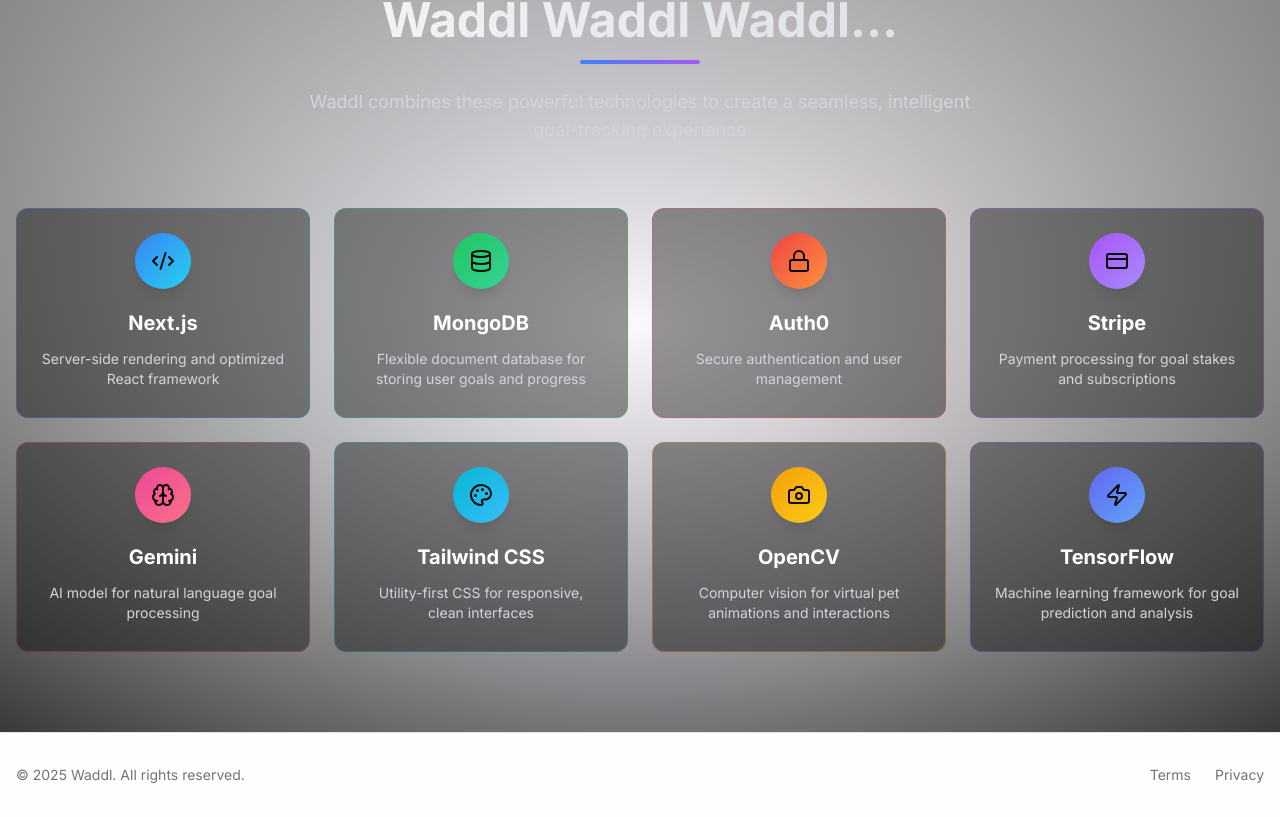
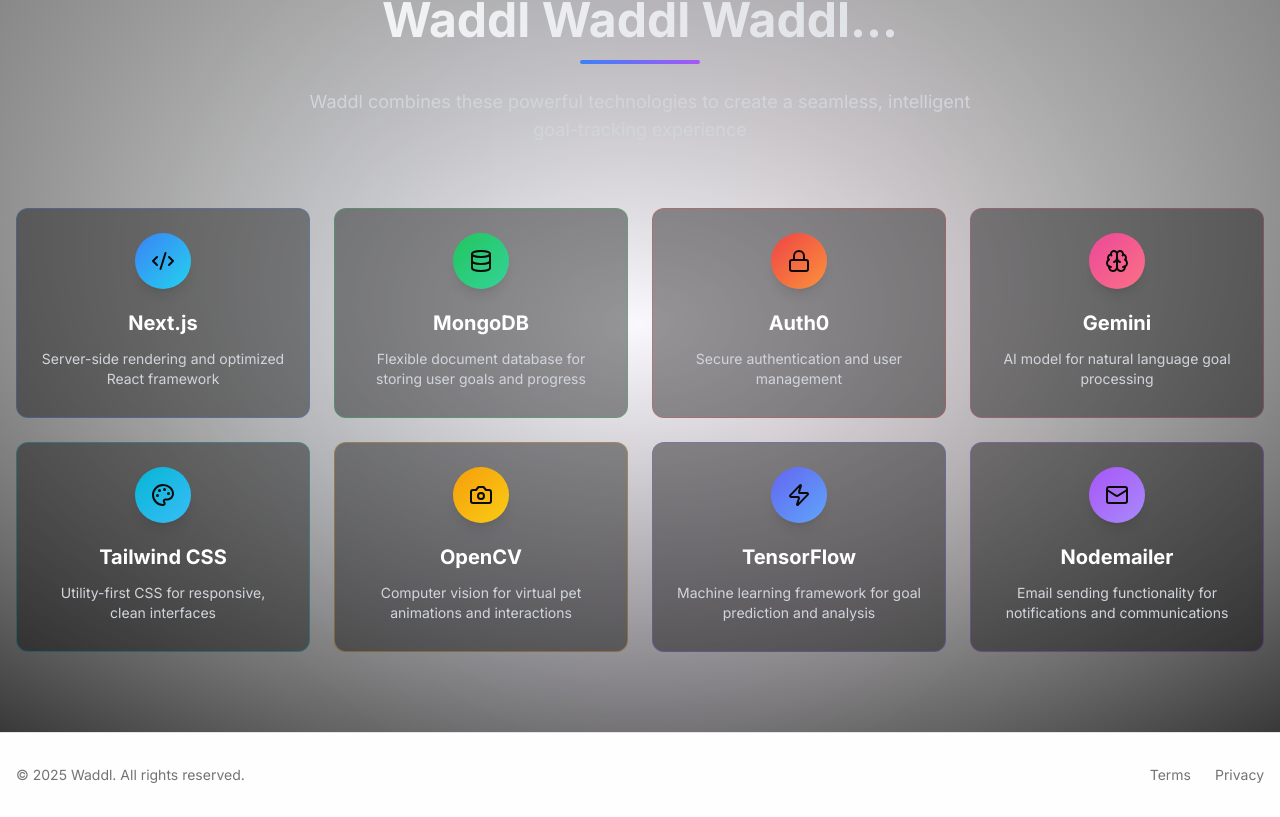
Before and after one commit to ArslanKamchybekov/wildhacks, a Next.js app in the folder client/: page / in a window 1280 px wide. Shown: the part 1499-2316 px from the top of the page. Built offline with nearby package versions, Linux system fonts and the light colour scheme; no server answers.

Commit message:
More fixes

```diff
--- a/client/components/tech-stack-card.tsx
+++ b/client/components/tech-stack-card.tsx
@@ -10,6 +10,7 @@ import {
   Camera,
   Palette,
   Zap,
+  Mail,
 } from "lucide-react";
 import { motion } from "framer-motion";
 
@@ -64,15 +65,6 @@ export default function TechStackCard() {
       bgGlow: "bg-red-500/10",
     },
     {
-      name: "Stripe",
-      icon: <CreditCard className="h-6 w-6" />,
-      description: "Payment processing for goal stakes and subscriptions",
-      color: "from-purple-500 to-violet-400",
-      shadowColor: "rgba(168, 85, 247, 0.5)",
-      borderColor: "border-purple-500/30",
-      bgGlow: "bg-purple-500/10",
-    },
-    {
       name: "Gemini",
       icon: <Brain className="h-6 w-6" />,
       description: "AI model for natural language goal processing",
@@ -109,6 +101,16 @@ export default function TechStackCard() {
       shadowColor: "rgba(99, 102, 241, 0.5)",
       borderColor: "border-indigo-500/30",
       bgGlow: "bg-indigo-500/10",
+    },
+    {
+      name: "Nodemailer",
+      icon: <Mail className="h-6 w-6" />,
+      description:
+        "Email sending functionality for notifications and communications",
+      color: "from-purple-500 to-violet-400",
+      shadowColor: "rgba(168, 85, 247, 0.5)",
+      borderColor: "border-purple-500/30",
+      bgGlow: "bg-purple-500/10",
     },
   ];
 
```
